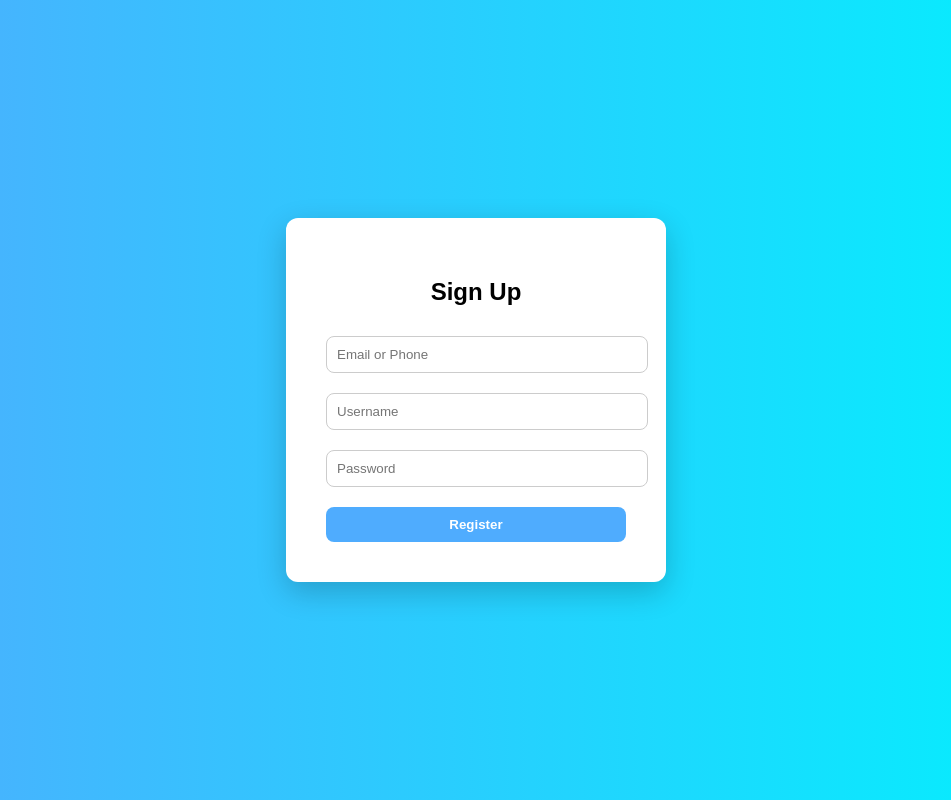
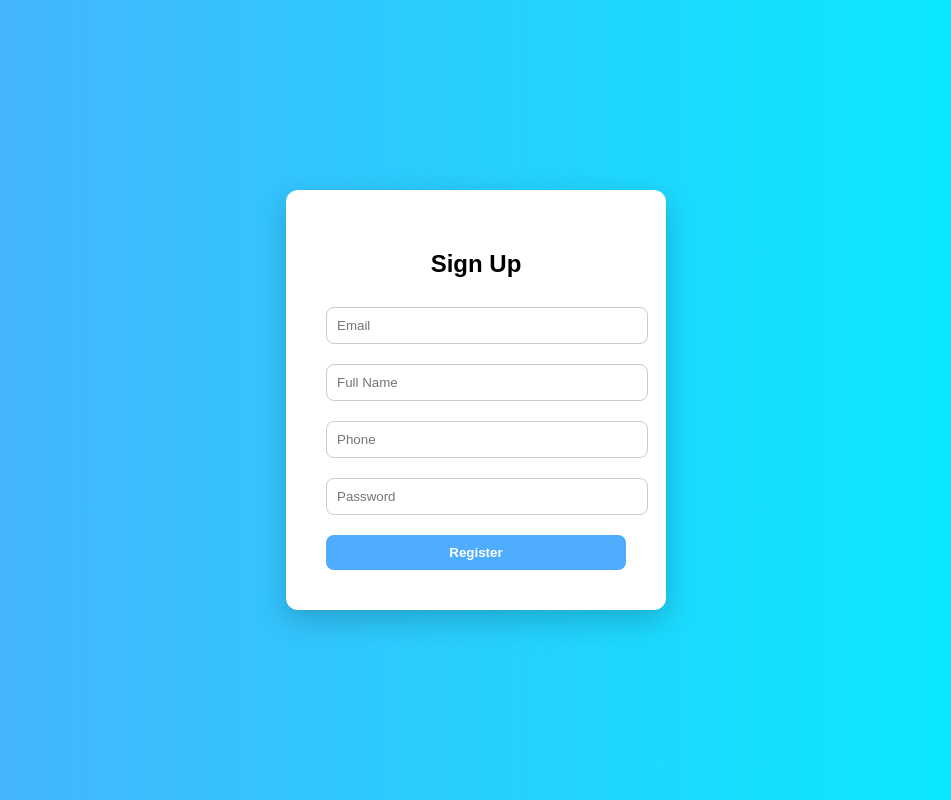
Before and after one commit to Divya250-del/food-delivery-frontend, a React app: page /signup in a window 1280 px wide. Shown: the whole page, without its empty margins (164-1115 px from the left). Built offline with nearby package versions, Linux system fonts and the light colour scheme; the HTML template or start-up script is replaced by a standard one.

Commit message:
Register/Login API Integrated

```diff
--- a/package.json
+++ b/package.json
@@ -10,6 +10,7 @@
     "preview": "vite preview"
   },
   "dependencies": {
+    "axios": "^1.14.0",
     "react": "^19.2.4",
     "react-dom": "^19.2.4",
     "react-router-dom": "^7.13.2"
--- /dev/null
+++ b/src/api/authApi.js
@@ -0,0 +1,16 @@
+import axios from "axios";
+
+const API = axios.create({
+  baseURL: "http://localhost:8080",
+  withCredentials: true,
+});
+
+export const registerUser = (data) => {
+  return API.post("/api/auth/register", data).then(res => {
+
+
+
+
+  });
+
+};
--- a/src/pages/Signup.jsx
+++ b/src/pages/Signup.jsx
@@ -1,26 +1,34 @@
 import { useState } from "react";
 import { useNavigate } from "react-router-dom";
+import { registerUser } from "../api/authApi";
 
 function Signup() {
   const navigate = useNavigate();
 
   const [formData, setFormData] = useState({
-    emailOrPhone: "",
-    username: "",
+    email: "",
+    name: "",
+    phone: "",
     password: "",
   });
 
   const [errors, setErrors] = useState({});
+  const [loading, setLoading] = useState(false);
 
+  // ✅ Validation (production-style basic validation)
   const validate = () => {
     let newErrors = {};
 
-    if (!formData.emailOrPhone) {
-      newErrors.emailOrPhone = "Email or Phone is required";
+    if (!formData.email) {
+      newErrors.email = "Email is required";
     }
 
-    if (!formData.username) {
-      newErrors.username = "Username is required";
+    if (!formData.name) {
+      newErrors.name = "Name is required";
+    }
+
+    if (!formData.phone) {
+      newErrors.phone = "Phone is required";
     }
 
     if (!formData.password) {
@@ -32,20 +40,23 @@ function Signup() {
     return newErrors;
   };
 
+  // ✅ Handle Input Change
   const handleChange = (e) => {
     setFormData({
       ...formData,
       [e.target.name]: e.target.value,
     });
 
-    // remove error while typing
+    // remove field error while typing
     setErrors({
       ...errors,
       [e.target.name]: "",
+      apiError: "",
     });
   };
 
-  const handleSubmit = (e) => {
+  // ✅ Handle Submit (API Integration)
+  const handleSubmit = async (e) => {
     e.preventDefault();
 
     const validationErrors = validate();
@@ -55,9 +66,28 @@ function Signup() {
       return;
     }
 
-    console.log("Signup Data:", formData);
+    try {
+      setLoading(true);
 
-    navigate("/signin");
+      const response = await registerUser(formData);
+
+      console.log("Signup Success:", response);
+
+      // ✅ redirect after success
+      navigate("/signin");
+
+    } catch (error) {
+      console.error("Signup Error:", error);
+
+      setErrors({
+        apiError:
+          error?.error?.message || // your ApiResponse format
+          error?.message ||
+          "Something went wrong",
+      });
+    } finally {
+      setLoading(false);
+    }
   };
 
   return (
@@ -66,24 +96,37 @@ function Signup() {
         <h2>Sign Up</h2>
 
         <form onSubmit={handleSubmit}>
+          {/* Email */}
           <input
-            className={`input-field ${errors.emailOrPhone ? "input-error" : ""}`}
-            name="emailOrPhone"
-            placeholder="Email or Phone"
-            value={formData.emailOrPhone}
+            className={`input-field ${errors.email ? "input-error" : ""}`}
+            name="email"
+            placeholder="Email"
+            value={formData.email}
             onChange={handleChange}
           />
-          {errors.emailOrPhone && <p className="error">{errors.emailOrPhone}</p>}
+          {errors.email && <p className="error">{errors.email}</p>}
 
+          {/* Name */}
           <input
-            className={`input-field ${errors.username ? "input-error" : ""}`}
-            name="username"
-            placeholder="Username"
-            value={formData.username}
+            className={`input-field ${errors.name ? "input-error" : ""}`}
+            name="name"
+            placeholder="Full Name"
+            value={formData.name}
             onChange={handleChange}
           />
-          {errors.username && <p className="error">{errors.username}</p>}
+          {errors.name && <p className="error">{errors.name}</p>}
 
+          {/* Phone */}
+          <input
+            className={`input-field ${errors.phone ? "input-error" : ""}`}
+            name="phone"
+            placeholder="Phone"
+            value={formData.phone}
+            onChange={handleChange}
+          />
+          {errors.phone && <p className="error">{errors.phone}</p>}
+
+          {/* Password */}
           <input
             type="password"
             className={`input-field ${errors.password ? "input-error" : ""}`}
@@ -94,7 +137,13 @@ function Signup() {
           />
           {errors.password && <p className="error">{errors.password}</p>}
 
-          <button className="btn btn-primary">Register</button>
+          {/* API Error */}
+          {errors.apiError && <p className="error">{errors.apiError}</p>}
+
+          {/* Button */}
+          <button className="btn btn-primary" disabled={loading}>
+            {loading ? "Registering..." : "Register"}
+          </button>
         </form>
       </div>
     </div>
```
Also changed, not shown: 1 other file (tests, documents, lock files or other folders).
